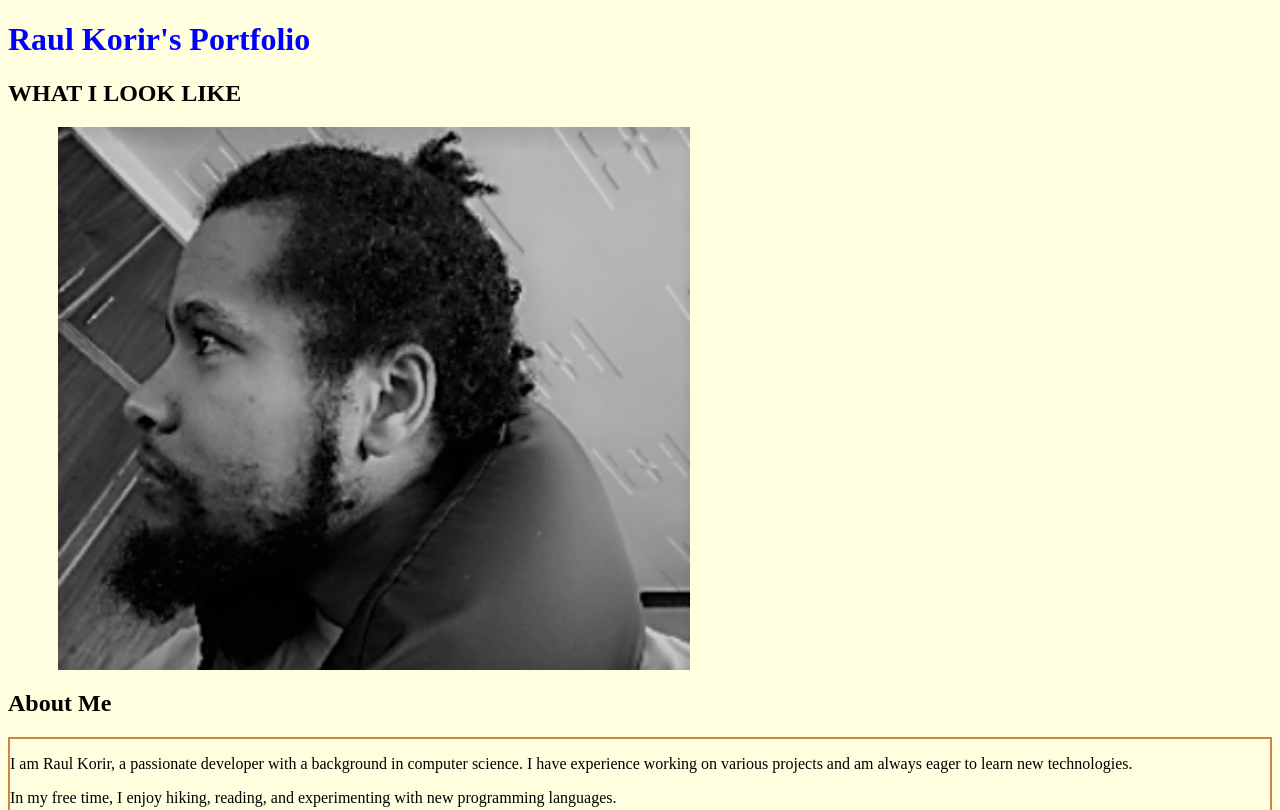
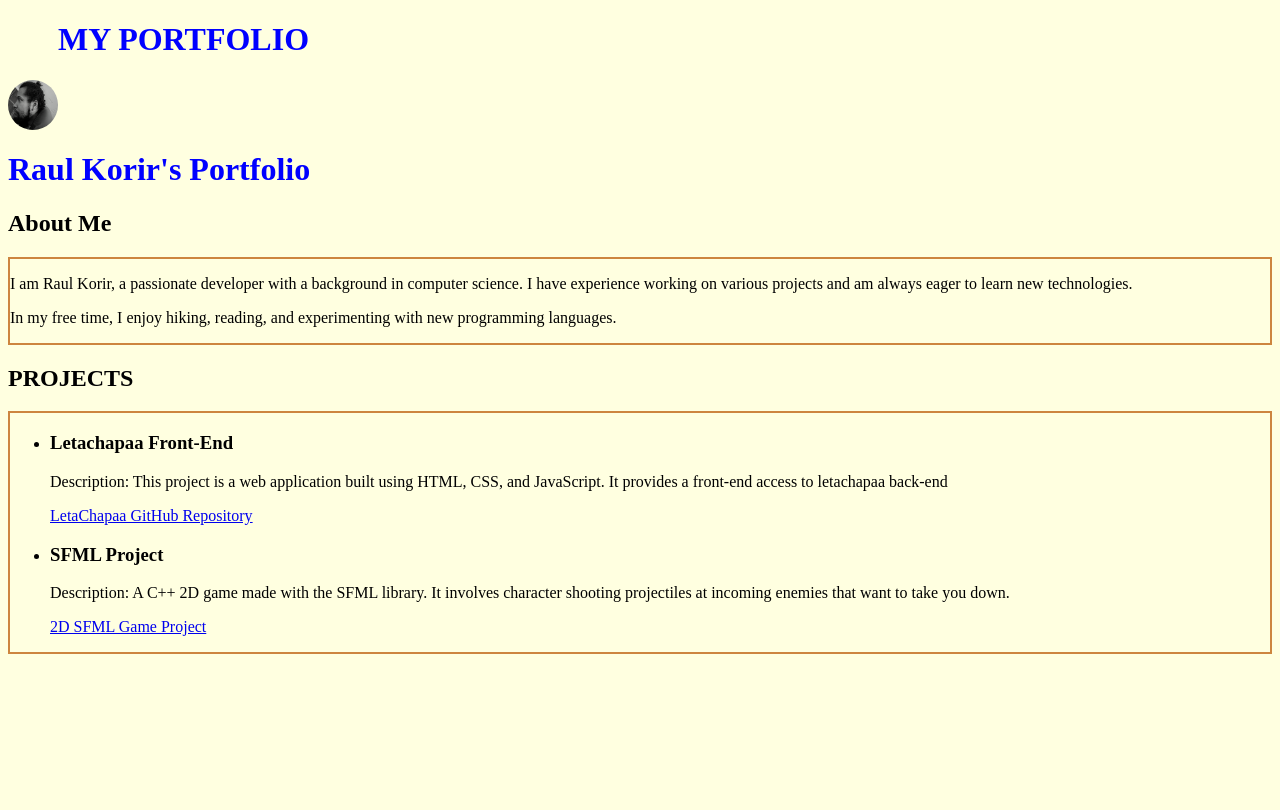
Before and after one commit to csm03780513/raul.korir, a plain HTML site: page index.html in a window 1280 px wide. Shown: the top 810 px of the page. Drawn offline with Linux system fonts and the light colour scheme.

Commit message:
test 50px for image

```diff
--- a/index.html
+++ b/index.html
@@ -1,5 +1,9 @@
 <!DOCTYPE html>
 <html lang="en">
+
+<header>
+    <h1 class="center">MY PORTFOLIO</h1>
+</header>
 <head>
     <link rel="stylesheet" href="styles.css">
     <meta charset="UTF-8">
@@ -7,13 +11,15 @@
     <title>Raul Korir's Portfolio</title>
 </head>
 <body>
+
+<section id="image" style="">
+    <img src="resources/twitchpic.png" alt="Raul Korir" class="avatar">
+</section>
+
 <header>
     <h1>Raul Korir's Portfolio</h1>
 </header>
-    <section id="image" style="">
-        <h2>WHAT I LOOK LIKE</h2>
-        <img src="resources/twitchpic.png" alt="Raul Korir" class="center">
-    </section>
+
 <section id="about-me">
     <h2>About Me</h2>
     <div>
--- a/styles.css
+++ b/styles.css
@@ -18,3 +18,10 @@ div {
     margin-right: 50px;
     width: 50%;
 }
+
+.avatar {
+    vertical-align: middle;
+    width: 50px;
+    height: 50px;
+    border-radius: 50%;
+}
```
